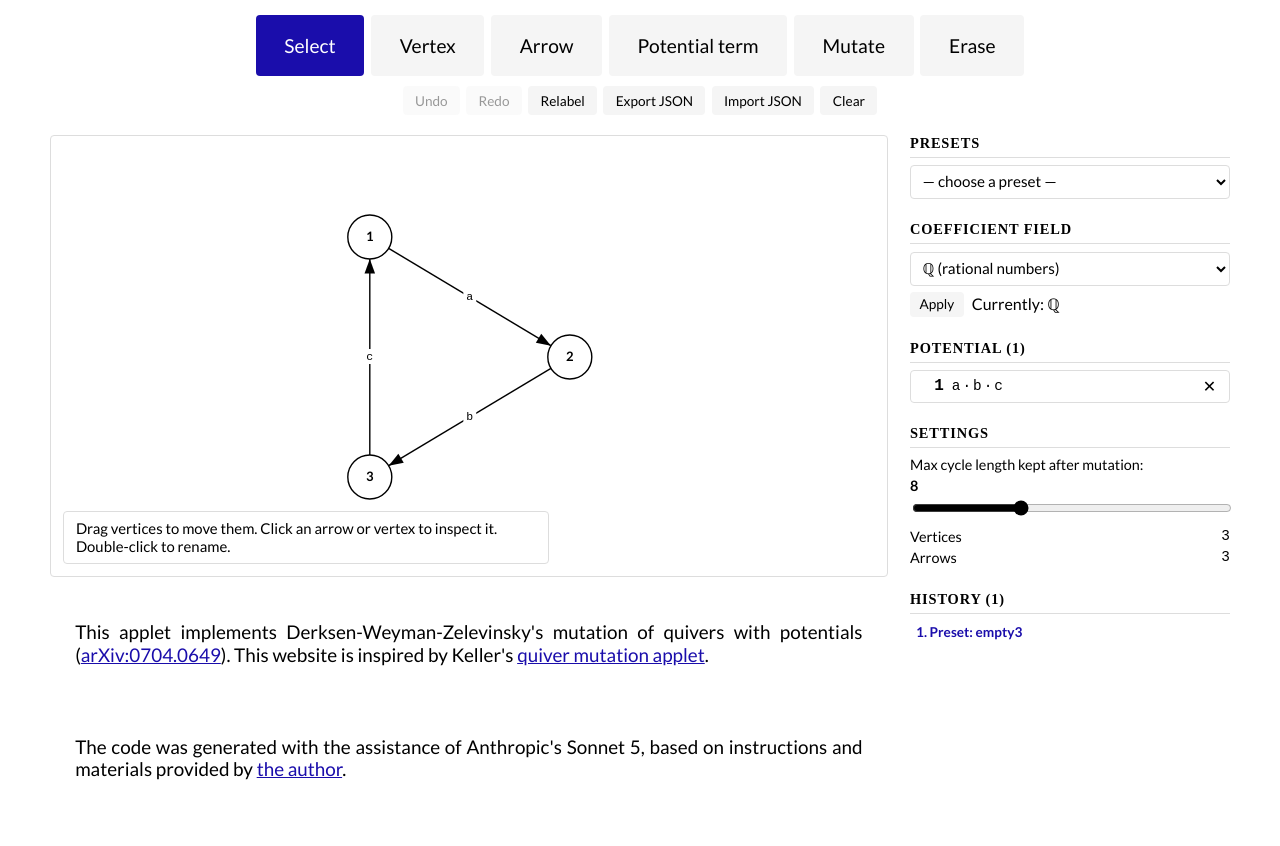
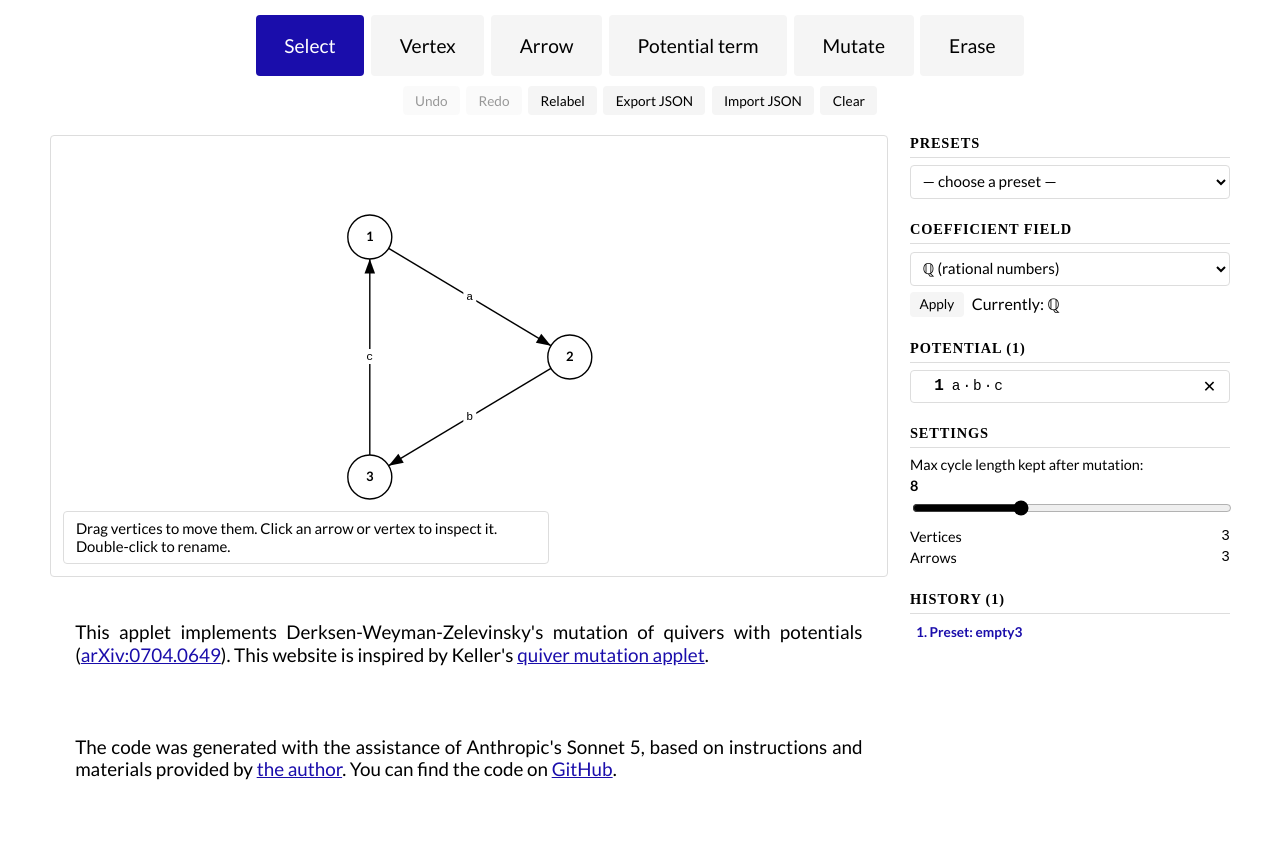
Before and after one commit to samueleblanc/samueleblanc.github.io, a plain HTML site: page software/qpmutation/index.html in a window 1280 px wide. Shown: the part 93-939 px from the top of the page. Drawn offline with nearby package versions, Linux system fonts and the light colour scheme.

Commit message:
add link to github

```diff
--- a/software/qpmutation/index.html
+++ b/software/qpmutation/index.html
@@ -81,6 +81,7 @@
         This website is inspired by Keller's <a href="https://webusers.imj-prg.fr/~bernhard.keller/quivermutation/" target="_blank">quiver mutation applet</a>.</p>
       <p>
         The code was generated with the assistance of Anthropic's Sonnet 5, based on instructions and materials provided by <a href="../../index.html" target="_blank">the author</a>.
+        You can find the code on <a href="https://github.com/samueleblanc/QPMutation" target="_blank">GitHub</a>.
       </p>
 
       <p>
```
